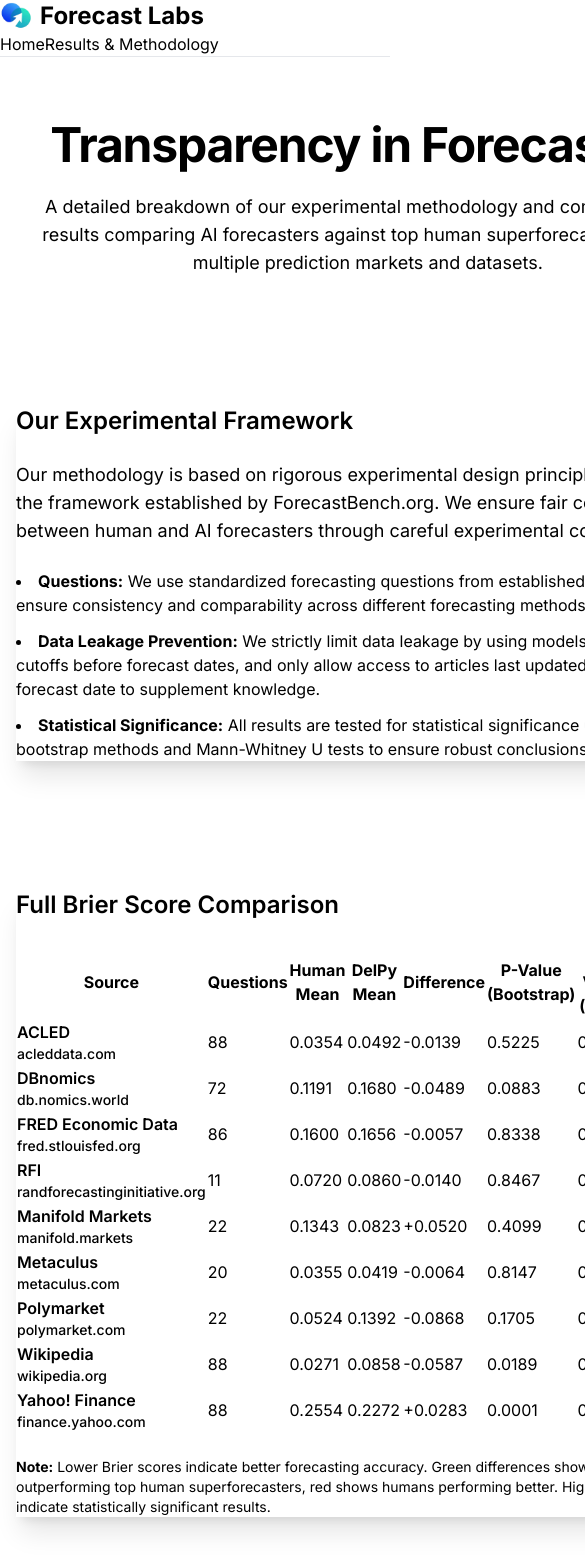
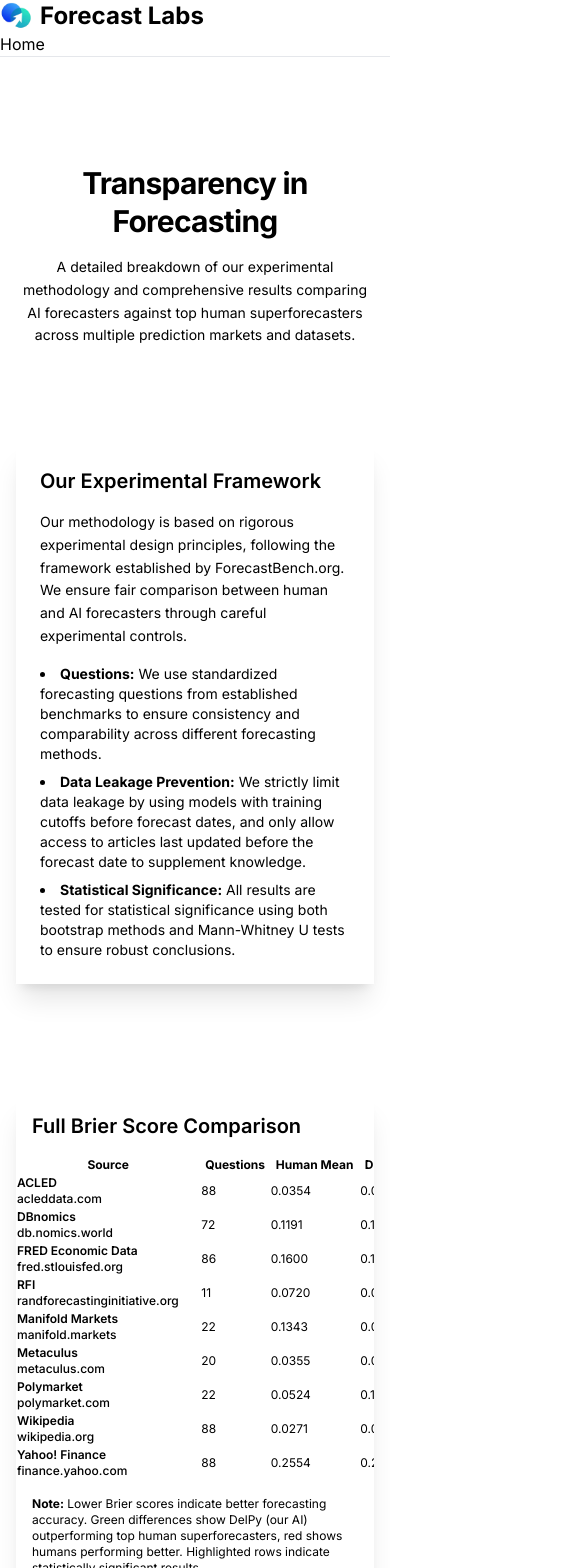
Before and after one commit to aiforecastlabs/forecast-website, a Next.js app: page /results in a window 390 px wide. Shown: the top 1568 px of the page, 585 px wide, since content can reach past the window. Built offline with nearby package versions, Linux system fonts and the light colour scheme.

Commit message:
better mobile layout

```diff
--- a/src/app/page.tsx
+++ b/src/app/page.tsx
@@ -10,27 +10,30 @@
       <Header />
 
       {/* Hero Section */}
-      <div className="hero py-24 sm:py-32">
+      <div className="hero py-16 sm:py-24 lg:py-32">
         <div className="hero-content text-center max-w-7xl mx-auto px-4 sm:px-6 lg:px-8">
           <div className="max-w-4xl">
-            <h1 className="text-5xl md:text-6xl font-bold tracking-tight">
+            <h1 className="text-4xl sm:text-5xl lg:text-6xl font-bold tracking-tight leading-tight">
               <span className="bg-gradient-to-r from-primary to-accent text-transparent bg-clip-text">
                 Charting the Future of AI. Together.
               </span>
             </h1>
-            <p className="text-lg mt-6 text-base-content/70 max-w-3xl mx-auto">
+            <p className="text-base sm:text-lg mt-4 sm:mt-6 text-base-content/70 max-w-3xl mx-auto leading-relaxed">
               We build AI forecasters that rival the world&apos;s best experts,
               helping reduce AI risk and improve critical decision-making. As a
               nonprofit organization, our mission is to create a safer, more
               prosperous future for humanity through better predictions.
             </p>
-            <div className="mt-10 flex flex-col sm:flex-row gap-4 justify-center">
-              <Link href="/results" className="btn btn-primary btn-lg">
+            <div className="mt-8 sm:mt-10 flex flex-col sm:flex-row gap-3 sm:gap-4 justify-center">
+              <Link
+                href="/results"
+                className="btn btn-primary btn-lg w-full sm:w-auto"
+              >
                 View Our Results
               </Link>
               <a
                 href="#how-it-works"
-                className="btn btn-outline btn-primary btn-lg"
+                className="btn btn-outline btn-primary btn-lg w-full sm:w-auto"
               >
                 Learn More
               </a>
@@ -40,28 +43,40 @@
       </div>
 
       {/* Key Result Showcase */}
-      <div className="py-16 sm:py-24">
+      <div className="py-12 sm:py-16 lg:py-24">
         <div className="max-w-7xl mx-auto px-4 sm:px-6 lg:px-8">
           <div className="card bg-base-200/50 shadow-xl w-full max-w-4xl mx-auto">
-            <div className="card-body items-center text-center">
-              <h3 className="card-title text-2xl font-semibold mb-6">
+            <div className="card-body items-center text-center p-6 sm:p-8">
+              <h3 className="card-title text-xl sm:text-2xl font-semibold mb-4 sm:mb-6">
                 AI Forecasters Outperform on Prediction Markets
               </h3>
 
-              <div className="stats bg-transparent grid-cols-1 md:grid-cols-2 gap-4 w-full">
-                <div className="stat">
-                  <div className="stat-title">Human Forecasters</div>
-                  <div className="stat-value text-error">0.1343</div>
-                  <div className="stat-desc">Brier Score (Higher = Worse)</div>
+              <div className="stats bg-transparent w-full flex flex-col sm:grid sm:grid-cols-2 gap-2 sm:gap-4">
+                <div className="stat p-4">
+                  <div className="stat-title text-sm sm:text-base">
+                    Human Forecasters
+                  </div>
+                  <div className="stat-value text-error text-2xl sm:text-3xl">
+                    0.1343
+                  </div>
+                  <div className="stat-desc text-xs sm:text-sm">
+                    Brier Score (Higher = Worse)
+                  </div>
                 </div>
-                <div className="stat">
-                  <div className="stat-title">DelPy (Our AI)</div>
-                  <div className="stat-value text-success">0.0823</div>
-                  <div className="stat-desc">Brier Score (Lower = Better)</div>
+                <div className="stat p-4">
+                  <div className="stat-title text-sm sm:text-base">
+                    DelPy (Our AI)
+                  </div>
+                  <div className="stat-value text-success text-2xl sm:text-3xl">
+                    0.0823
+                  </div>
+                  <div className="stat-desc text-xs sm:text-sm">
+                    Brier Score (Lower = Better)
+                  </div>
                 </div>
               </div>
 
-              <p className="text-base mt-6 text-base-content/70 max-w-2xl">
+              <p className="text-sm sm:text-base mt-4 sm:mt-6 text-base-content/70 max-w-2xl leading-relaxed">
                 DelPy demonstrated significantly higher accuracy than human
                 experts on Manifold Markets, with a 38% improvement in
                 prediction accuracy. This represents a major step forward in
@@ -75,27 +90,27 @@
       {/* How It Works & Vision Section */}
       <div id="how-it-works" className="py-16 sm:py-24 bg-base-200/30">
         <div className="max-w-7xl mx-auto px-4 sm:px-6 lg:px-8">
-          <div className="grid grid-cols-1 md:grid-cols-2 gap-12 items-center">
-            <div>
-              <h2 className="text-4xl font-bold tracking-tight mb-6">
+          <div className="flex flex-col lg:grid lg:grid-cols-2 gap-8 lg:gap-12 lg:items-center">
+            <div className="order-2 lg:order-1">
+              <h2 className="text-3xl sm:text-4xl font-bold tracking-tight mb-4 sm:mb-6 text-center lg:text-left">
                 From Forecasting to Action
               </h2>
-              <p className="text-lg text-base-content/70 mb-6">
-                Our advanced AI systems use causal modelss to understand complex
+              <p className="text-base sm:text-lg text-base-content/70 mb-4 sm:mb-6 text-center lg:text-left">
+                Our advanced AI systems use causal models to understand complex
                 relationships and make accurate predictions about critical
                 events. By focusing on AI Safety, we&apos;re working to reduce
                 existential risks and ensure AI development benefits all of
                 humanity.
               </p>
-              <p className="text-lg text-base-content/70">
+              <p className="text-base sm:text-lg text-base-content/70 text-center lg:text-left">
                 Every prediction we make is a step toward better decision-making
                 in high-stakes scenarios, from AI governance to global risk
                 assessment. Together, we can build a safer future.
               </p>
             </div>
-            <div className="flex justify-center">
+            <div className="order-1 lg:order-2 flex justify-center">
               {/* Causal Model Image */}
-              <div className="max-w-lg">
+              <div className="w-full max-w-sm sm:max-w-md lg:max-w-lg">
                 <Image
                   src="/forecastveto.png"
                   alt="Causal model explaining the veto of California Senate Bill 1047"
@@ -103,7 +118,7 @@
                   height={400}
                   className="w-full h-auto rounded-lg shadow-lg"
                 />
-                <p className="text-sm text-base-content/60 mt-4 text-center italic">
+                <p className="text-xs sm:text-sm text-base-content/60 mt-3 sm:mt-4 text-center italic leading-relaxed">
                   A causal model explaining the veto of California Senate Bill
                   1047. The bill, which aimed to regulate the development of
                   large-scale AI models, ultimately failed due to significant
@@ -119,25 +134,28 @@
       </div>
 
       {/* Contact Section */}
-      <div className="py-16 sm:py-24 bg-base-200/30">
+      <div className="py-12 sm:py-16 lg:py-24 bg-base-200/30">
         <div className="max-w-7xl mx-auto px-4 sm:px-6 lg:px-8">
           <div className="card bg-base-200 shadow-xl">
-            <div className="card-body text-center">
-              <h3 className="card-title text-2xl font-semibold mb-6 justify-center">
+            <div className="card-body text-center p-6 sm:p-8">
+              <h3 className="card-title text-xl sm:text-2xl font-semibold mb-4 sm:mb-6 justify-center">
                 Ready to Explore AI Safety Forecasting?
               </h3>
-              <p className="text-lg text-base-content/70 mb-6 max-w-2xl mx-auto">
+              <p className="text-sm sm:text-lg text-base-content/70 mb-4 sm:mb-6 max-w-2xl mx-auto leading-relaxed">
                 Connect with our team to learn more about DelPy, our AI
                 forecasting system, or discuss collaboration opportunities in AI
                 Safety research.
               </p>
-              <div className="flex flex-col sm:flex-row gap-4 justify-center">
-                <Link href="/results" className="btn btn-primary btn-lg">
+              <div className="flex flex-col sm:flex-row gap-3 sm:gap-4 justify-center">
+                <Link
+                  href="/results"
+                  className="btn btn-primary btn-lg w-full sm:w-auto"
+                >
                   View Full Results
                 </Link>
                 <a
                   href="mailto:delpy@forecastlabs.org"
-                  className="btn btn-outline btn-primary btn-lg"
+                  className="btn btn-outline btn-primary btn-lg w-full sm:w-auto"
                 >
                   Contact DelPy Team
                 </a>
--- a/src/app/results/page.tsx
+++ b/src/app/results/page.tsx
@@ -153,9 +153,58 @@
       {/* Navigation */}
       <Header />
 
-      <div className="flex">
+      <div className="flex flex-col lg:flex-row">
         {/* Table of Contents Sidebar */}
-        <div className="hidden lg:block w-64 bg-base-200/30">
+        <div className="lg:hidden bg-base-200/30 p-4">
+          <details className="collapse collapse-arrow">
+            <summary className="collapse-title text-lg font-semibold">
+              Contents
+            </summary>
+            <div className="collapse-content">
+              <ul className="space-y-2 mt-2">
+                <li>
+                  <button
+                    onClick={() => scrollToSection("methodology")}
+                    className={`text-left w-full p-2 rounded hover:bg-base-300 transition-colors ${
+                      activeSection === "methodology"
+                        ? "bg-base-300 text-primary"
+                        : ""
+                    }`}
+                  >
+                    Methodology
+                  </button>
+                </li>
+                <li>
+                  <button
+                    onClick={() => scrollToSection("results")}
+                    className={`text-left w-full p-2 rounded hover:bg-base-300 transition-colors ${
+                      activeSection === "results"
+                        ? "bg-base-300 text-primary"
+                        : ""
+                    }`}
+                  >
+                    Full Results
+                  </button>
+                </li>
+                <li>
+                  <button
+                    onClick={() => scrollToSection("contact")}
+                    className={`text-left w-full p-2 rounded hover:bg-base-300 transition-colors ${
+                      activeSection === "contact"
+                        ? "bg-base-300 text-primary"
+                        : ""
+                    }`}
+                  >
+                    Contact
+                  </button>
+                </li>
+              </ul>
+            </div>
+          </details>
+        </div>
+
+        {/* Desktop Table of Contents Sidebar */}
+        <div className="hidden lg:block w-64 bg-base-200/30 flex-shrink-0">
           <div className="sticky top-20 p-6 pt-12">
             <h3 className="text-lg font-semibold mb-4">Contents</h3>
             <ul className="space-y-2">
@@ -202,13 +251,13 @@
         {/* Main Content */}
         <div className="flex-1">
           {/* Page Header */}
-          <div className="hero py-16 sm:py-24">
+          <div className="hero py-12 sm:py-16 lg:py-24">
             <div className="hero-content text-center max-w-4xl mx-auto px-4 sm:px-6 lg:px-8">
               <div>
-                <h1 className="text-5xl md:text-6xl font-bold tracking-tight mb-6">
+                <h1 className="text-3xl sm:text-4xl lg:text-5xl xl:text-6xl font-bold tracking-tight mb-4 sm:mb-6 leading-tight">
                   Transparency in Forecasting
                 </h1>
-                <p className="text-lg text-base-content/70 max-w-3xl mx-auto">
+                <p className="text-sm sm:text-base lg:text-lg text-base-content/70 max-w-3xl mx-auto leading-relaxed">
                   A detailed breakdown of our experimental methodology and
                   comprehensive results comparing AI forecasters against top
                   human superforecasters across multiple prediction markets and
@@ -219,14 +268,14 @@
           </div>
 
           {/* Methodology Section */}
-          <div id="methodology" className="py-16 sm:py-24">
+          <div id="methodology" className="py-12 sm:py-16 lg:py-24">
             <div className="max-w-7xl mx-auto px-4 sm:px-6 lg:px-8">
               <div className="card bg-base-200 shadow-xl">
-                <div className="card-body">
-                  <h3 className="card-title text-2xl font-semibold mb-6">
+                <div className="card-body p-6 sm:p-8">
+                  <h3 className="card-title text-xl sm:text-2xl font-semibold mb-4 sm:mb-6">
                     Our Experimental Framework
                   </h3>
-                  <p className="text-lg text-base-content/70 mb-6">
+                  <p className="text-sm sm:text-base lg:text-lg text-base-content/70 mb-4 sm:mb-6 leading-relaxed">
                     Our methodology is based on rigorous experimental design
                     principles, following the framework established by{" "}
                     <a
@@ -240,7 +289,7 @@
                     . We ensure fair comparison between human and AI forecasters
                     through careful experimental controls.
                   </p>
-                  <ul className="list-disc list-inside space-y-3 text-base-content/70">
+                  <ul className="list-disc list-inside space-y-2 sm:space-y-3 text-sm sm:text-base text-base-content/70">
                     <li>
                       <strong>Questions:</strong> We use standardized
                       forecasting questions from established benchmarks to
@@ -270,22 +319,39 @@
           <div id="results" className="py-16 sm:py-24 bg-base-200/30">
             <div className="max-w-7xl mx-auto px-4 sm:px-6 lg:px-8">
               <div className="card bg-base-200 shadow-xl">
-                <div className="card-body">
-                  <h3 className="card-title text-2xl font-semibold mb-6">
+                <div className="card-body p-4 sm:p-6 lg:p-8">
+                  <h3 className="card-title text-xl sm:text-2xl font-semibold mb-4 sm:mb-6">
                     Full Brier Score Comparison
                   </h3>
-                  <div className="overflow-x-auto">
-                    <table className="table table-zebra w-full">
+                  <div className="overflow-x-auto -mx-4 sm:mx-0">
+                    <div className="inline-block min-w-full align-middle">
+                      <table className="table table-zebra w-full min-w-[800px]">
                         <thead>
                           <tr>
-                          <th className="font-bold">Source</th>
-                          <th className="font-bold">Questions</th>
-                          <th className="font-bold">Human Mean</th>
-                          <th className="font-bold">DelPy Mean</th>
-                          <th className="font-bold">Difference</th>
-                          <th className="font-bold">P-Value (Bootstrap)</th>
-                          <th className="font-bold">P-Value (M-W)</th>
-                          <th className="font-bold">Significant</th>
+                            <th className="font-bold text-xs sm:text-sm">
+                              Source
+                            </th>
+                            <th className="font-bold text-xs sm:text-sm">
+                              Questions
+                            </th>
+                            <th className="font-bold text-xs sm:text-sm">
+                              Human Mean
+                            </th>
+                            <th className="font-bold text-xs sm:text-sm">
+                              DelPy Mean
+                            </th>
+                            <th className="font-bold text-xs sm:text-sm">
+                              Difference
+                            </th>
+                            <th className="font-bold text-xs sm:text-sm">
+                              P-Value (Bootstrap)
+                            </th>
+                            <th className="font-bold text-xs sm:text-sm">
+                              P-Value (M-W)
+                            </th>
+                            <th className="font-bold text-xs sm:text-sm">
+                              Significant
+                            </th>
                           </tr>
                         </thead>
                         <tbody>
@@ -296,10 +362,10 @@
                             >
                               <td className="font-medium">
                                 <div>
-                                <div className="font-semibold">
+                                  <div className="font-semibold text-xs sm:text-sm">
                                     {row.source_name}
                                   </div>
-                                <div className="text-sm text-base-content/60">
+                                  <div className="text-xs text-base-content/60">
                                     <a
                                       href={`https://${row.source_url}`}
                                       target="_blank"
@@ -311,25 +377,35 @@
                                   </div>
                                 </div>
                               </td>
-                            <td>{row.human_count}</td>
-                            <td>{row.human_mean.toFixed(4)}</td>
-                            <td>{row.bot_mean.toFixed(4)}</td>
+                              <td className="text-xs sm:text-sm">
+                                {row.human_count}
+                              </td>
+                              <td className="text-xs sm:text-sm">
+                                {row.human_mean.toFixed(4)}
+                              </td>
+                              <td className="text-xs sm:text-sm">
+                                {row.bot_mean.toFixed(4)}
+                              </td>
                               <td
-                              className={
+                                className={`text-xs sm:text-sm ${
                                   row.direction === "Bot better"
                                     ? "text-success"
                                     : "text-error"
-                              }
+                                }`}
                               >
                                 {row.difference > 0 ? "+" : ""}
                                 {row.difference.toFixed(4)}
                               </td>
-                            <td>{row.bootstrap_p.toFixed(4)}</td>
-                            <td>{row.mann_whitney_p.toFixed(4)}</td>
+                              <td className="text-xs sm:text-sm">
+                                {row.bootstrap_p.toFixed(4)}
+                              </td>
+                              <td className="text-xs sm:text-sm">
+                                {row.mann_whitney_p.toFixed(4)}
+                              </td>
                               <td>
                                 {row.significant ? (
                                   <svg
-                                  className="w-5 h-5 text-success"
+                                    className="w-4 h-4 sm:w-5 sm:h-5 text-success"
                                     fill="none"
                                     stroke="currentColor"
                                     viewBox="0 0 24 24"
@@ -343,7 +419,7 @@
                                   </svg>
                                 ) : (
                                   <svg
-                                  className="w-5 h-5 text-error"
+                                    className="w-4 h-4 sm:w-5 sm:h-5 text-error"
                                     fill="none"
                                     stroke="currentColor"
                                     viewBox="0 0 24 24"
@@ -362,7 +438,8 @@
                         </tbody>
                       </table>
                     </div>
-                  <div className="mt-6 text-sm text-base-content/70">
+                  </div>
+                  <div className="mt-4 sm:mt-6 text-xs sm:text-sm text-base-content/70">
                     <p>
                       <strong>Note:</strong> Lower Brier scores indicate better
                       forecasting accuracy. Green differences show DelPy (our
@@ -380,11 +457,11 @@
           <div id="contact" className="py-16 sm:py-24">
             <div className="max-w-7xl mx-auto px-4 sm:px-6 lg:px-8">
               <div className="card bg-base-200 shadow-xl">
-                <div className="card-body text-center">
-                  <h3 className="card-title text-2xl font-semibold mb-6 justify-center">
+                <div className="card-body text-center p-6 sm:p-8">
+                  <h3 className="card-title text-xl sm:text-2xl font-semibold mb-4 sm:mb-6 justify-center">
                     Get in Touch
                   </h3>
-                  <p className="text-lg text-base-content/70 mb-6 max-w-2xl mx-auto">
+                  <p className="text-sm sm:text-lg text-base-content/70 mb-4 sm:mb-6 max-w-2xl mx-auto leading-relaxed">
                     Interested in learning more about DelPy, our AI forecasting
                     system, or collaborating on AI Safety research? We&apos;d
                     love to hear from you.
@@ -392,7 +469,7 @@
                   <div className="flex justify-center">
                     <a
                       href="mailto:delpy@forecastlabs.org"
-                      className="btn btn-primary btn-lg"
+                      className="btn btn-primary btn-lg w-full sm:w-auto"
                     >
                       Contact DelPy Team
                     </a>
--- a/src/components/Header.tsx
+++ b/src/components/Header.tsx
@@ -23,7 +23,7 @@
         <Link href="/" className="btn btn-ghost">
           Home
         </Link>
-        <Link href="/results" className="btn btn-ghost">
+        <Link href="/results" className="btn btn-ghost hidden sm:flex">
           Results &amp; Methodology
         </Link>
       </div>
```
Lines whose indentation alone changed are shown as unchanged.
